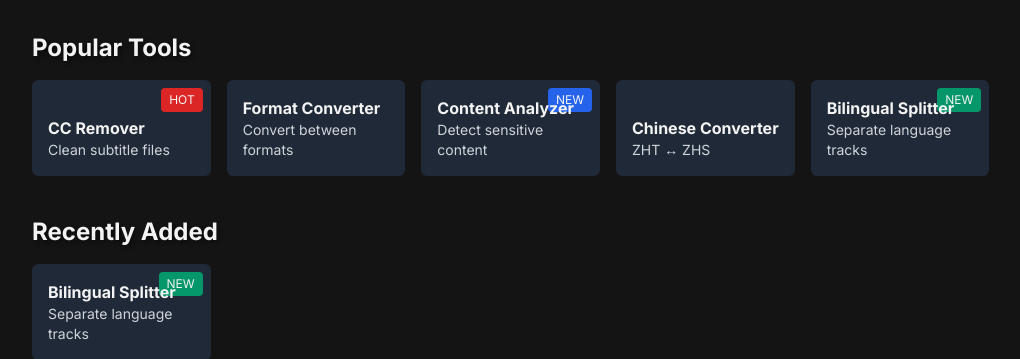
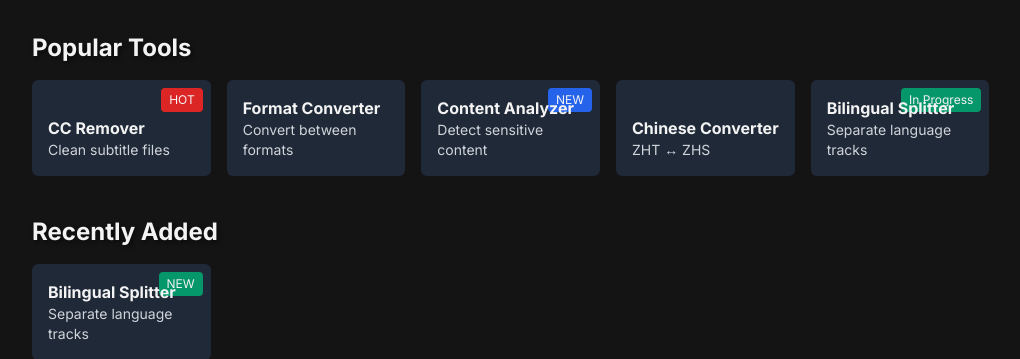
Before and after one commit to lokosmotos/Danialspacex, a Flask app: template templates/index.html in a window 1280 px wide. Shown: the part 560-919 px from the top of the page, without its empty margins (32-1052 px from the left). Run offline with Flask 3, Linux system fonts and the light colour scheme; the template is opened without the code that fills it, so the values that code supplies are empty.

Commit message:
Update index.html

```diff
--- a/templates/index.html
+++ b/templates/index.html
@@ -165,7 +165,7 @@
             <h3 class="font-bold">Bilingual Splitter</h3>
             <p class="text-sm text-gray-300">Separate language tracks</p>
           </div>
-          <div class="absolute top-2 right-2 bg-green-600 text-xs px-2 py-1 rounded">NEW</div>
+          <div class="absolute top-2 right-2 bg-green-600 text-xs px-2 py-1 rounded">In Progress</div>
         </a>
 
         <!-- More tool cards can be added here -->
```
